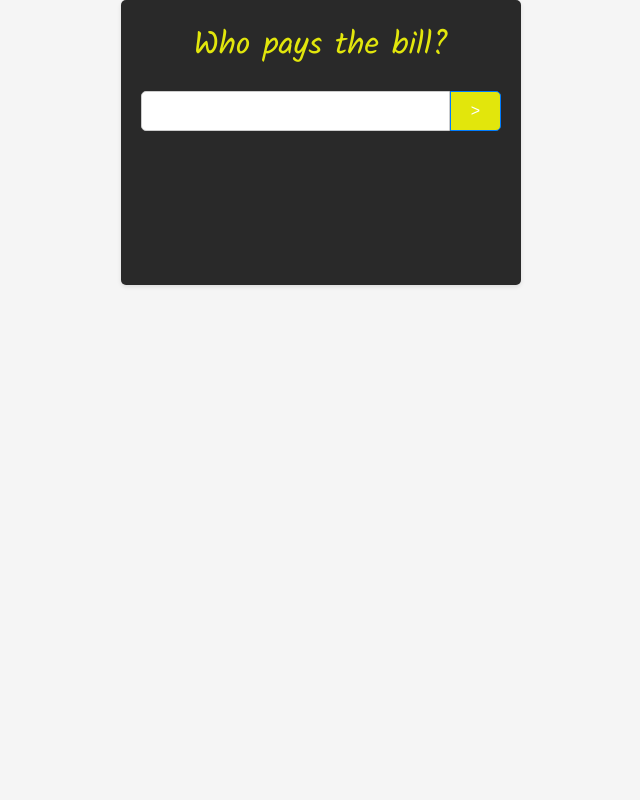
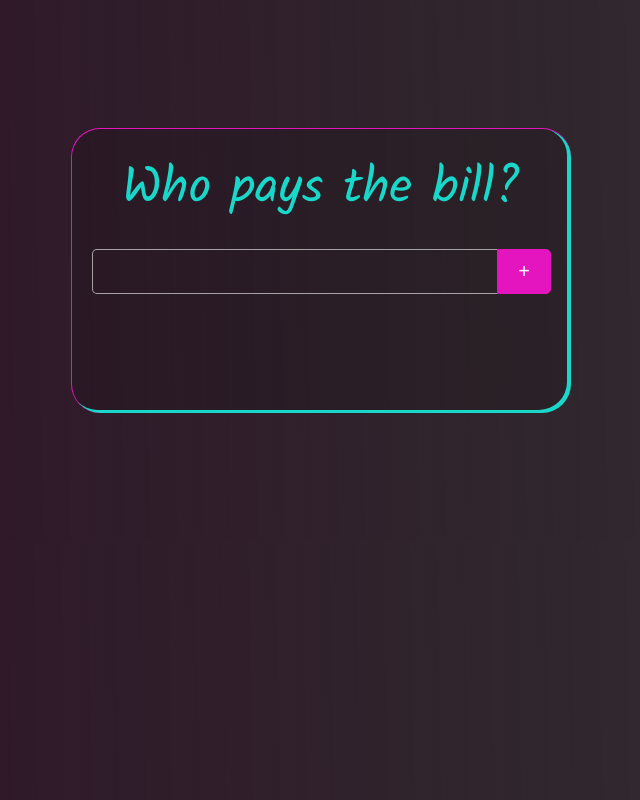
Before and after one commit to Roneeey/who-pays-bill, a plain HTML site: page index.html in a window 1280 px wide. Shown: the whole page, without its empty margins (319-959 px from the left). Drawn offline with nearby package versions, Linux system fonts and the light colour scheme.

Commit message:
New overall styles added

```diff
--- a/index.html
+++ b/index.html
@@ -17,7 +17,7 @@
         </div>
         <div class="input-container">
           <input id="name-field" type="text" v-model.trim="inputName" />
-          <button class="add-names-button" @click="addInputNames">></button>
+          <button class="add-names-button" @click="addInputNames">+</button>
         </div>
         <div class="error-message" v-if="errorState">{{ errorMessage }}</div>
         <div
--- a/styles2.css
+++ b/styles2.css
@@ -1,8 +1,8 @@
 @import url("https://fonts.googleapis.com/css2?family=Kalam:wght@400;700&display=swap");
 
 :root {
-  --primary-color: #e2e60c;
-  --secondary-color: #ff6600;
+  --primary-color: rgb(25 216 202);
+  --secondary-color: #e415bf;
   --Tertiary-color: #48a12d;
 }
 
@@ -14,17 +14,20 @@
 
 body {
   font-family: Arial, sans-serif;
-  background-color: #f5f5f5;
+  background-image: linear-gradient(269deg, #000000cf, #2f1227);
 }
 
 .container {
-  max-width: 400px;
+  max-width: 500px;
   min-height: 285px;
-  margin: 0 auto;
+  margin: 10% auto;
   padding: 20px;
-  background-color: #292929;
-  border-radius: 5px;
-  box-shadow: 0 2px 4px rgba(0, 0, 0, 0.1);
+  border-radius: 29px;
+  border: 1px solid #e415bf;
+  background-color: #0a0a0a26;
+  border-right: 0px;
+  border-bottom: 0px;
+  box-shadow: inset -3px -2px 0px 1px rgb(25 216 202);
 }
 
 .logo {
@@ -35,7 +38,7 @@ body {
 .logo h1 {
   font-family: "Kalam", cursive;
   font-weight: 400;
-  font-size: 24x;
+  font-size: 50px;
   color: var(--primary-color);
 }
 
@@ -47,9 +50,12 @@ body {
 #name-field {
   flex: 1;
   padding: 10px;
-  border: 1px solid #ccc;
+  border: 1px solid #eeeeeea3;
+  border-right: none;
+  background-color: #eee0;
   border-radius: 5px 0px 0px 5px;
-  font-size: 16px;
+  font-size: 20px;
+  color: #fff;
 }
 
 #name-field:focus {
@@ -57,14 +63,15 @@ body {
 }
 
 .add-names-button {
-  background-color: var(--primary-color);
+  background-color: var(--secondary-color);
   color: #fff;
-  border: 1px solid #007bff;
+  border: 1px solid var(--secondary-color);
   border-radius: 0px 5px 5px 0px;
   padding: 10px 20px;
   font-size: 16px;
   cursor: pointer;
   transition: background-color 0.3s ease;
+  font-size: 20px;
 }
 
 .add-names-button:hover {
@@ -72,7 +79,7 @@ body {
 }
 
 .error-message {
-  color: #ff0000;
+  color: #ff0a96;
   margin-top: -10px;
   margin-bottom: 15px;
   text-align: center;
```
